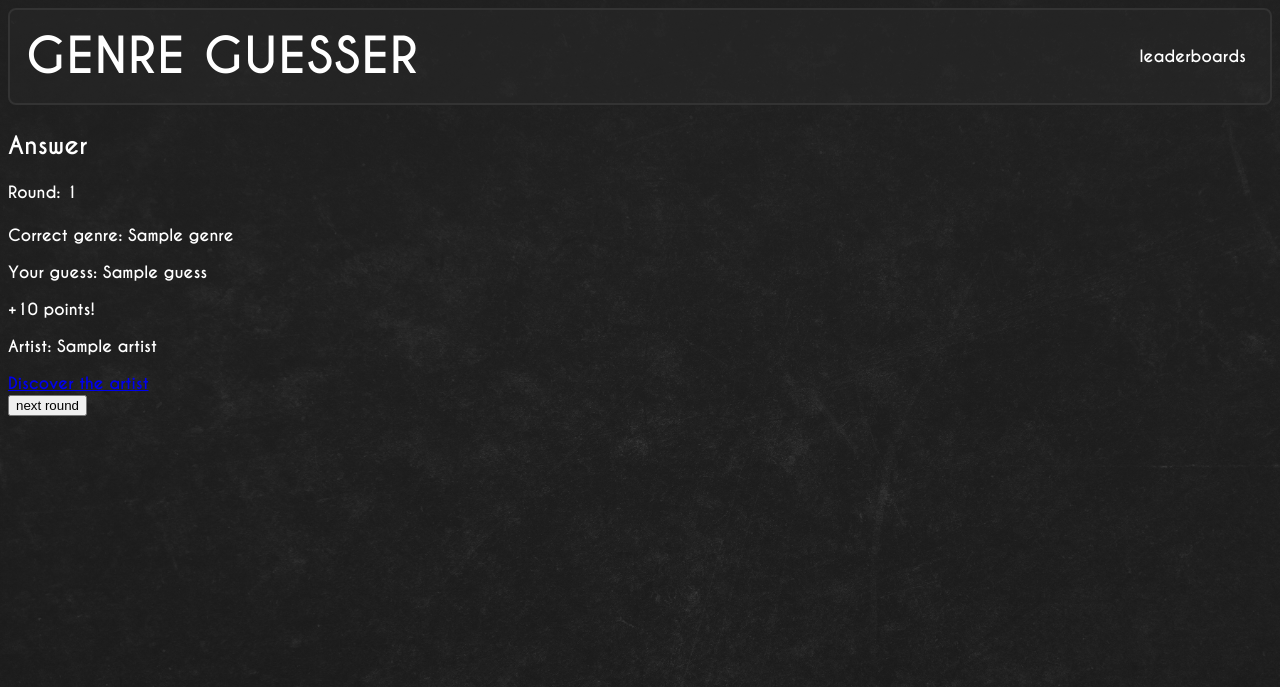
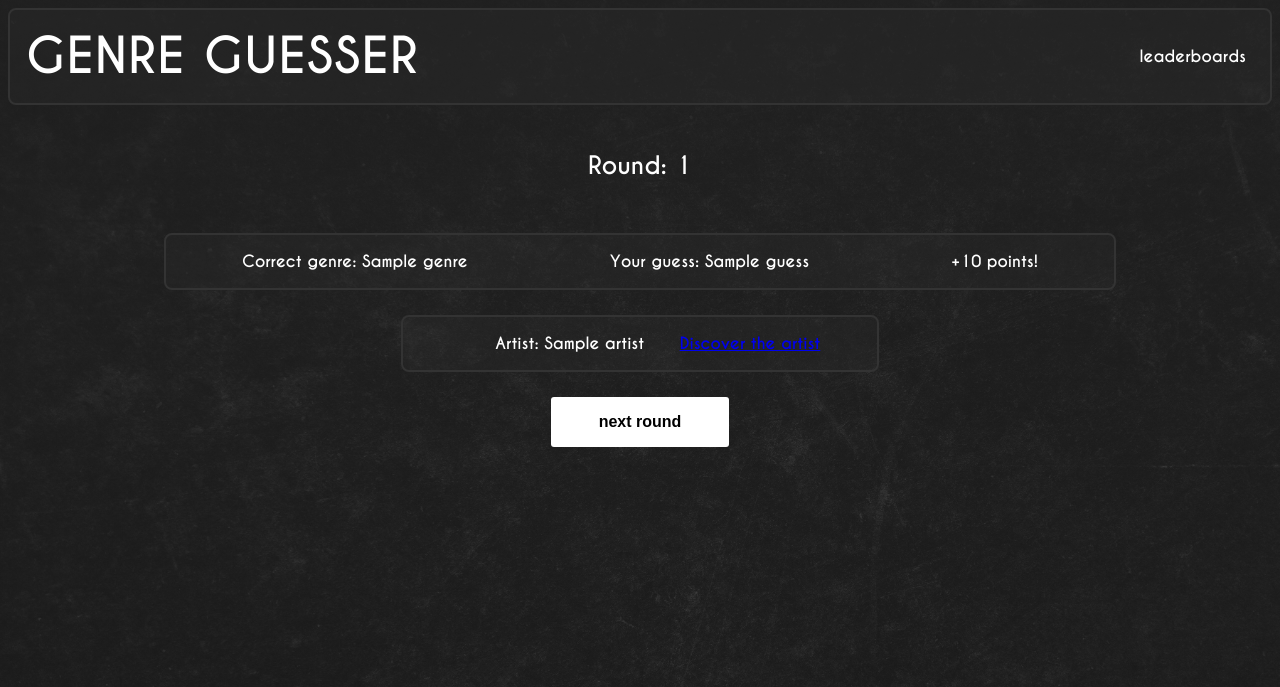
Before and after one commit to basekkelenkamp/everynoise-scraper, a Flask app: template templates/answer.html in a window 1280 px wide. Shown: the top 687 px of the page. Run offline with Flask 2, Linux system fonts and the light colour scheme; the template is opened without the code that fills it: most values are stand-ins (such as "Sample title", 1, 10 or a date in 2020); parts of the project's set-up code (start-up, migrations or seed data) failed here and were passed over.

Commit message:
add answer styles

```diff
--- /dev/null
+++ b/static/css/answer.css
@@ -0,0 +1,63 @@
+.answer-info-wrapper {
+    display: flex;
+    justify-content: center;
+    align-items: center;
+    /* margin-top: 25px; */
+    margin: auto;
+    width: 75%;
+    background-color: rgba(51, 51, 51, 0.25);
+    color: #fff;
+    border-radius: 0.5rem;
+    border: #333;
+    border-style: solid;
+    border-width: 2px;
+    margin-bottom: 25px;
+}
+
+.answer-info-wrapper p {
+    margin-left: 7.5%;
+    margin-right: 7.5%;
+}
+
+.artist-info-wrapper {
+    width: 50%;
+}
+
+.main-wrapper {
+    display: flex;
+    justify-content: center;
+    align-items: center;
+    flex-direction: column;
+}
+
+.submit-score-form {
+    display: flex;
+    align-items: center;
+    justify-content: space-between;
+    padding: 1em;
+    box-sizing: border-box;
+    border-radius: 0.5rem;
+    background-color: #333;
+    color: #fff;
+    width: 50%;
+    margin: auto;
+}
+
+.submit-score-form input[type="text"] {
+    flex: 1;
+    padding: 0.5em;
+    font-size: 1.25em;
+    border: none;
+    background-color: transparent;
+    color: inherit;
+    outline: none;
+}
+
+.submit-score-form input[type="submit"] {
+    padding: 0.5em 1em;
+    font-size: 1em;
+    background-color: #fff;
+    color: #333;
+    border: none;
+    cursor: pointer;
+}
--- a/static/css/main.css
+++ b/static/css/main.css
@@ -58,6 +58,24 @@ button:hover {
   color: white;
   cursor: pointer;
 }
+
+.game-button {
+  background-color: white;
+  color: black;
+  padding: 1em 3em;
+  font-weight: bold;
+  font-size: 1em;
+  transition: 0.15s;
+  border: none;
+  border-radius: 3px;
+}
+
+.game-button:hover {
+  background-color: black;
+  color: white;
+  cursor: pointer;
+}
+
 
 header {
   display: flex;
--- a/templates/answer.html
+++ b/templates/answer.html
@@ -1,35 +1,35 @@
-{% extends "layout.html" %}
-{% block content %}
+{% extends "layout.html" %} {% block content %}
+<link rel="stylesheet" type="text/css" href="{{ url_for('static', filename='css/answer.css') }}" crossorigin="anonymous">
 
-    <h2>Answer</h2>
-    <h4>Round: <b>{{ round_number }}</b></h4>
+<div class="main-wrapper">
+    <h2>Round: <b>{{ round_number }}</b></h2>
+    <p>{{ message }}</p>
 
-    <div>
-        <p>{{ message }}</p>
+    <div class="answer-info-wrapper">
         <p>Correct genre: {{ genre }}</p>
         <p>Your guess: {{ guess }}</p>
         <p>+{{ points }} points!</p>
     </div>
 
-    <div>
-        <p>Artist: {{ artist }}</p>
-        <a href="{{ spotify_link }}" target="_blank">Discover the artist</a>
+    <div class="artist-info-wrapper">
+        <div class="answer-info-wrapper">
+            <p>Artist: {{ artist }}</p>
+            <a href="{{ spotify_link }}" target="_blank">Discover the artist</a>
+        </div>
     </div>
 
     {% if not end %}
     <form method="POST" action="{{ url_for('guess') }}">
-      <input type="submit" name="submit_button" value="next round"/>
+        <input class="game-button" type="submit" name="submit_button" value="next round" />
+    </form>
+    {% endif %} {% if end %}
+    <form class="submit-score-form" method="POST" action="{{ url_for('submit_score') }}">
+        <input type="text" name="name" placeholder="name.." required/>
+        <input class="game-button" type="submit" name="submit_score" value="submit_score" />
     </form>
     {% endif %}
 
-    {% if end %}
-    <form method="POST" action="{{ url_for('submit_score') }}">
-      <input type="text" name="name" placeholder="name.." required/>
-      <input type="submit" name="submit_score" value="submit_score"/>
-    </form>
-
-    {% endif %}
-
+</div>
 
 
 {% endblock content %}
```
Also changed, not shown: static/css/guess.css (+47 -1 lines), templates/guess.html (+7 -4 lines).
